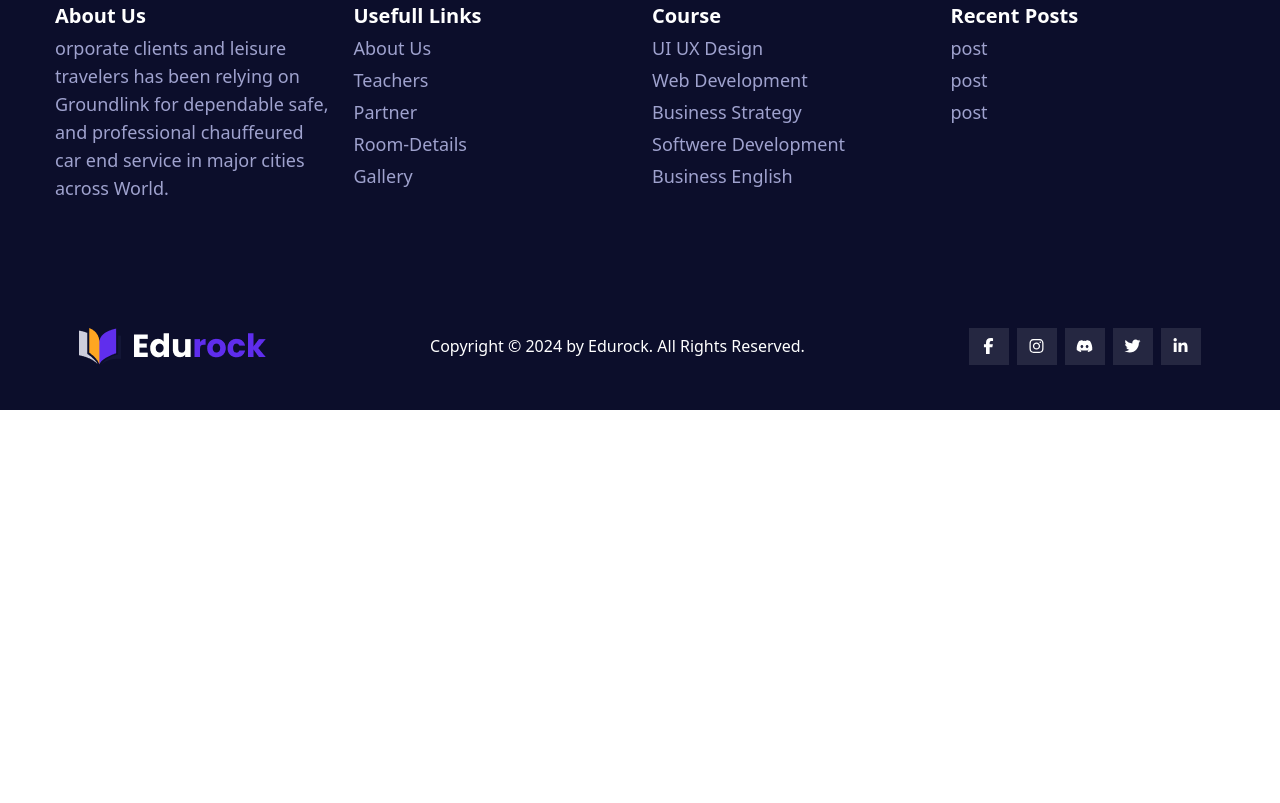
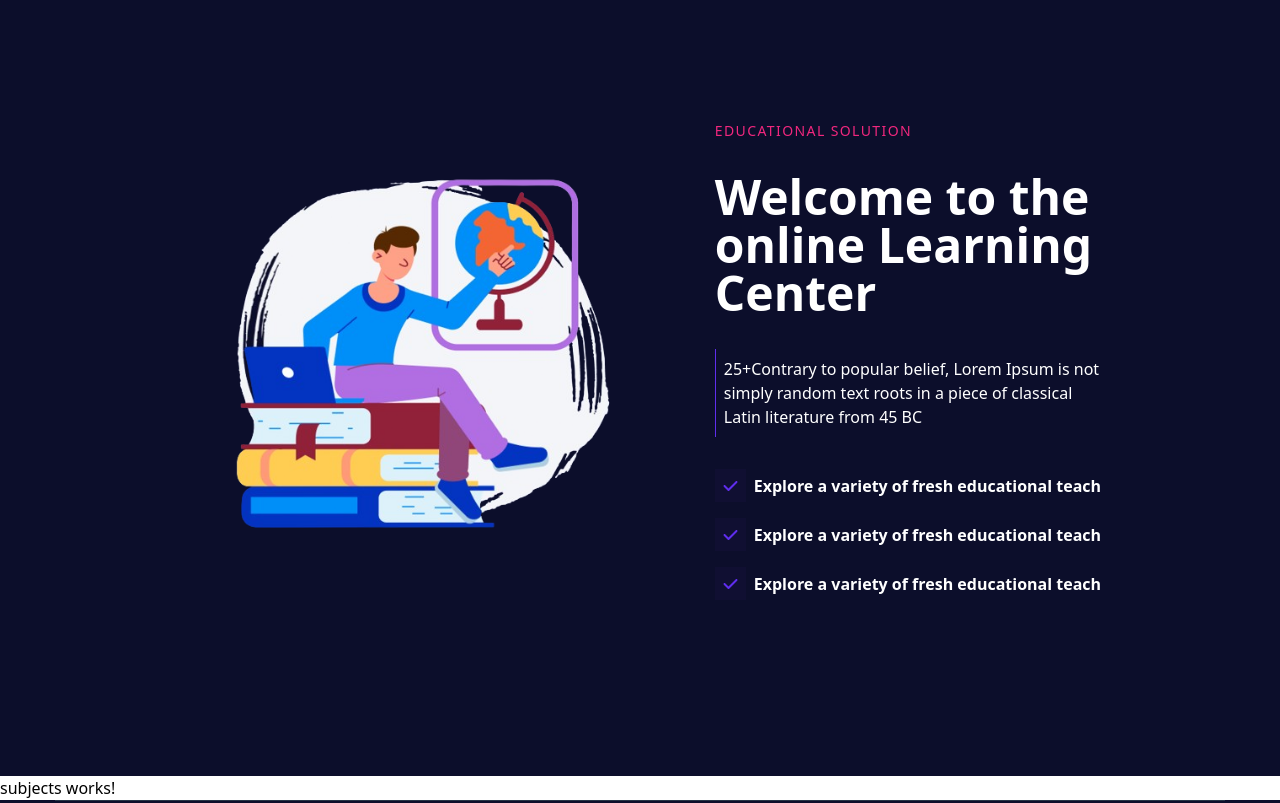
Before and after one commit to nikusha123456/online-course-front, an Angular app: page / in a window 1280 px wide. Shown: the part 1200-2003 px from the top of the page. Before the commit the page ends 1610 px from the top, so only its background shows below. Built offline with nearby package versions, Linux system fonts and the light colour scheme.

Commit message:
home page

```diff
--- a/src/app/app.module.ts
+++ b/src/app/app.module.ts
@@ -15,6 +15,8 @@ import { FormsModule, ReactiveFormsModule } from '@angular/forms';
 import { AuthService } from './pages/signup/auth.service';
 import { importProvidersFrom } from '@angular/core';
 import { ForgotPasswordComponent } from './pages/forgot-password/forgot-password.component';
+import { AboutAreaComponent } from './components/about-area/about-area.component';
+import { SubjectsComponent } from './components/subjects/subjects.component';
 
 @NgModule({
   declarations: [
@@ -27,6 +29,8 @@ import { ForgotPasswordComponent } from './pages/forgot-password/forgot-password
     AboutComponent,
     CoursesComponent,
     ForgotPasswordComponent,
+    AboutAreaComponent,
+    SubjectsComponent,
   ],
   imports: [
     BrowserModule,
--- /dev/null
+++ b/src/app/components/about-area/about-area.component.css
@@ -0,0 +1,4 @@
+.link-hover:hover .link-hover-svg {
+  fill: #fff;
+  transition: all 0.3s;
+}
--- /dev/null
+++ b/src/app/components/about-area/about-area.component.html
@@ -0,0 +1,87 @@
+<section class="bg-[#0C0E2B] flex items-center justify-center">
+  <div class="container flex items-center justify-between">
+    <div
+      class="flex flex-col lg:flex-row lg:px-[15px] lg:mx-auto items-center space-y-6 justify-between lg:space-x-12 py-44"
+    >
+      <div class="px-[15px]">
+        <img src="../../../assets/images/asd-removebg-preview.png" alt="" />
+      </div>
+      <div class="flex flex-col mb-32 space-y-8 lg:w-1/2">
+        <h3
+          class="lg:text-left text-sm font-medium text-[#F2277E] tracking-widest"
+        >
+          EDUCATIONAL SOLUTION
+        </h3>
+        <h1 class="text-4xl font-bold md:text-5xl lg:text-left text-white">
+          Welcome to the online Learning Center
+        </h1>
+        <div
+          class="flex items-start justify-start text-left text-white border-l border-[#5F2DED]"
+        >
+          <p class="p-2 text-left text-base font-normal max-w-[530px]">
+            25+Contrary to popular belief, Lorem Ipsum is not simply random text
+            roots in a piece of classical Latin literature from 45 BC
+          </p>
+        </div>
+        <div class="flex flex-col items-start justify-start space-y-4">
+          <ul class="space-y-4">
+            <li class="flex justify-between space-x-2 items-center">
+              <a
+                class="hover:text-white w-[31px] h-[33px] flex items-center justify-center bg-[#100F32] duration-200 hover:duration-200 hover:bg-[#5F2DED] cursor-pointer link-hover"
+                ><svg
+                  xmlns="http://www.w3.org/2000/svg"
+                  height="16"
+                  width="17"
+                  viewBox="0 0 448 512"
+                  class="fill-[#5F2DED] link-hover-svg"
+                >
+                  <path
+                    d="M438.6 105.4c12.5 12.5 12.5 32.8 0 45.3l-256 256c-12.5 12.5-32.8 12.5-45.3 0l-128-128c-12.5-12.5-12.5-32.8 0-45.3s32.8-12.5 45.3 0L160 338.7 393.4 105.4c12.5-12.5 32.8-12.5 45.3 0z"
+                  /></svg
+              ></a>
+              <h3 class="text-white text-base font-semibold">
+                Explore a variety of fresh educational teach
+              </h3>
+            </li>
+            <li class="flex justify-between space-x-2 items-center">
+              <a
+                class="hover:text-white w-[31px] h-[33px] flex items-center justify-center bg-[#100F32] duration-200 hover:duration-200 hover:bg-[#5F2DED] cursor-pointer link-hover"
+                ><svg
+                  xmlns="http://www.w3.org/2000/svg"
+                  height="16"
+                  width="17"
+                  viewBox="0 0 448 512"
+                  class="fill-[#5F2DED] link-hover-svg"
+                >
+                  <path
+                    d="M438.6 105.4c12.5 12.5 12.5 32.8 0 45.3l-256 256c-12.5 12.5-32.8 12.5-45.3 0l-128-128c-12.5-12.5-12.5-32.8 0-45.3s32.8-12.5 45.3 0L160 338.7 393.4 105.4c12.5-12.5 32.8-12.5 45.3 0z"
+                  /></svg
+              ></a>
+              <h3 class="text-white text-base font-semibold">
+                Explore a variety of fresh educational teach
+              </h3>
+            </li>
+            <li class="flex justify-between space-x-2 items-center">
+              <a
+                class="hover:text-white w-[31px] h-[33px] flex items-center justify-center bg-[#100F32] duration-200 hover:duration-200 hover:bg-[#5F2DED] cursor-pointer link-hover"
+                ><svg
+                  xmlns="http://www.w3.org/2000/svg"
+                  height="16"
+                  width="17"
+                  viewBox="0 0 448 512"
+                  class="fill-[#5F2DED] link-hover-svg"
+                >
+                  <path
+                    d="M438.6 105.4c12.5 12.5 12.5 32.8 0 45.3l-256 256c-12.5 12.5-32.8 12.5-45.3 0l-128-128c-12.5-12.5-12.5-32.8 0-45.3s32.8-12.5 45.3 0L160 338.7 393.4 105.4c12.5-12.5 32.8-12.5 45.3 0z"
+                  /></svg
+              ></a>
+              <h3 class="text-white text-base font-semibold">
+                Explore a variety of fresh educational teach
+              </h3>
+            </li>
+          </ul>
+        </div>
+      </div>
+    </div>
+  </div>
+</section>
--- /dev/null
+++ b/src/app/components/subjects/subjects.component.html
@@ -0,0 +1 @@
+<p>subjects works!</p>
--- a/src/app/pages/home/home.component.html
+++ b/src/app/pages/home/home.component.html
@@ -1 +1,3 @@
 <app-hero></app-hero>
+<app-about-area></app-about-area>
+<app-subjects></app-subjects>
```
Also changed, not shown: src/app/components/about-area/about-area.component.ts (added, +10 -0 lines), src/app/components/subjects/subjects.component.ts (added, +10 -0 lines), src/app/components/subjects/subjects.component.css (added), src/assets/images/asd-removebg-preview.png (added).
